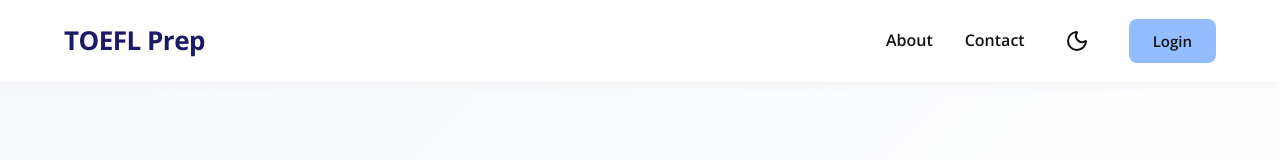
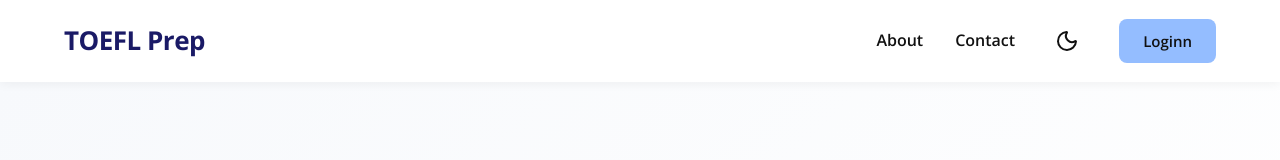
Before and after one commit to Okhtaah/toefl-platform, a plain HTML site: page frontend/index.html in a window 1280 px wide. Shown: the top 160 px of the page. Drawn offline with nearby package versions, Linux system fonts and the light colour scheme.

Commit message:
Update index.html

```diff
--- a/frontend/index.html
+++ b/frontend/index.html
@@ -20,7 +20,7 @@
                 <i data-lucide="moon"></i>
             </button>
 
-            <a href="auth.html" class="btn btn-secondary">Login</a>
+            <a href="auth.html" class="btn btn-secondary">Loginn</a>
         </nav>
     </header>
 
```
